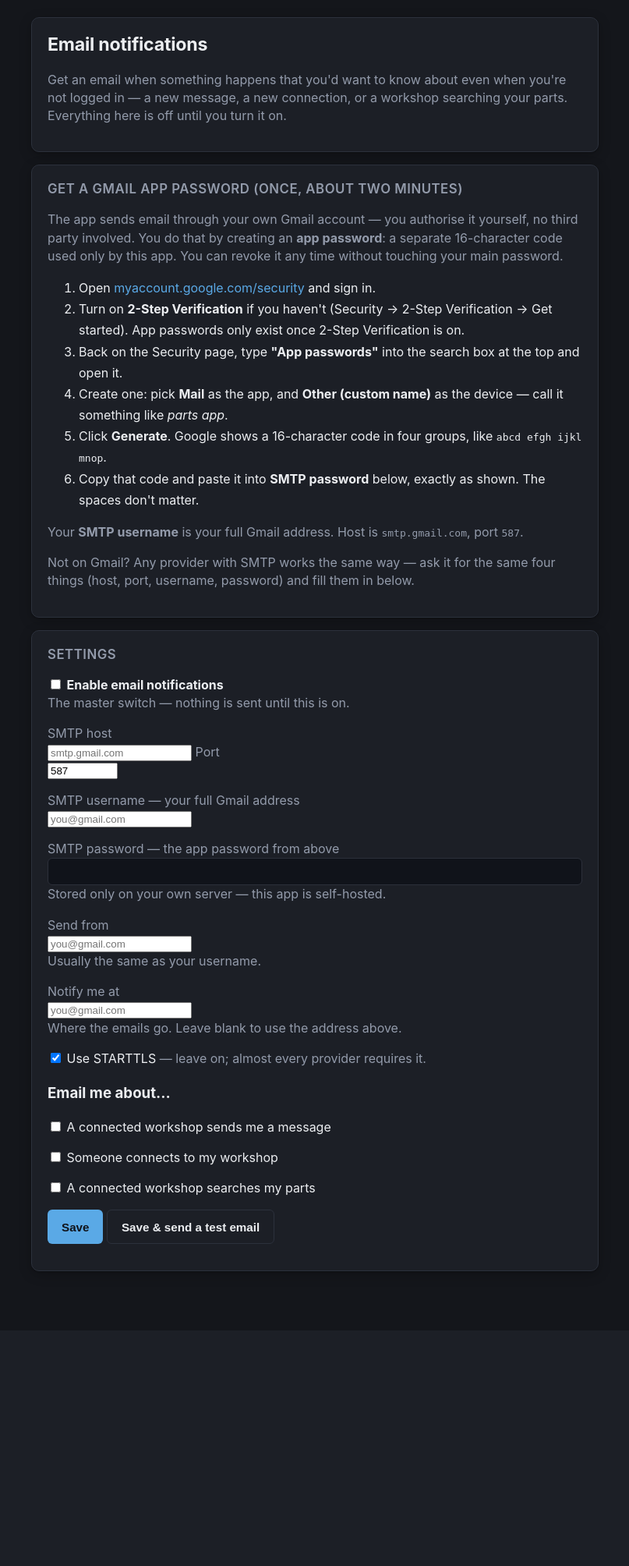
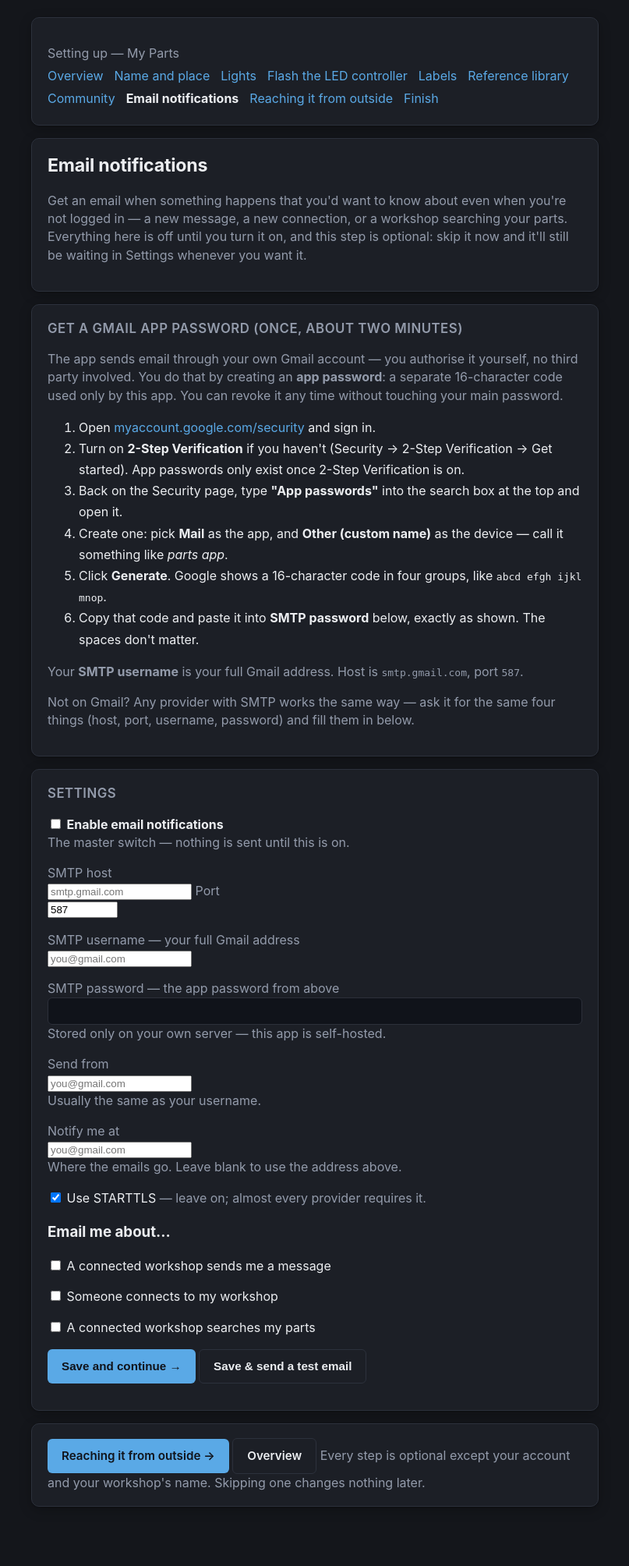
Before and after one commit to sethmills/sethsparts, a Django app: page /setup/email/ in a window 1280 px wide. Shown: the part 64-2072 px from the top of the page at 78% size, without its empty margins (236-1043 px from the left). Before the commit the page ends 1706 px from the top, so only its background shows below. Run offline with Django 5.2, Linux system fonts and the light colour scheme; the visitor is signed in with stand-in values (Sample User, id 1); data comes from the database, SQL or seed files in the repository; data that the repository does not hold is empty.

Commit message:
Offer email notifications as a skippable setup-wizard step

```diff
--- a/inventory/templates/inventory/setup/email.html
+++ b/inventory/templates/inventory/setup/email.html
@@ -1,9 +1,9 @@
-{% extends "inventory/base.html" %}
+{% extends "inventory/setup/_wizard.html" %}
 {% block title %}Email notifications — {{ site_name }}{% endblock %}
-{% block content %}
+{% block step_body %}
 <div class="card">
   <h1>Email notifications</h1>
-  <p class="muted">Get an email when something happens that you'd want to know about even when you're not logged in — a new message, a new connection, or a workshop searching your parts. Everything here is off until you turn it on.</p>
+  <p class="muted">Get an email when something happens that you'd want to know about even when you're not logged in — a new message, a new connection, or a workshop searching your parts. Everything here is off until you turn it on, and this step is optional: skip it now and it'll still be waiting in Settings whenever you want it.</p>
 </div>
 
 <div class="card">
@@ -54,7 +54,7 @@
     <p><label><input type="checkbox" name="notify_on_search" value="1" {% if site.notify_on_search %}checked{% endif %}> A connected workshop searches my parts</label></p>
 
     <p style="margin-top:14px;">
-      <button class="btn" type="submit" name="action" value="save">Save</button>
+      <button class="btn" type="submit" name="action" value="save">Save and continue →</button>
       <button class="btn secondary" type="submit" name="action" value="test">Save &amp; send a test email</button>
     </p>
   </form>
--- a/inventory/views/setup.py
+++ b/inventory/views/setup.py
@@ -812,8 +812,8 @@ def setup_email(request):
                 "This is a test. If you're reading it, email notifications work.",
             )
             (messages.success if ok else messages.error)(request, detail)
-        else:
-            messages.success(request, "Saved.")
-        return redirect("inventory:setup_email")
+            return redirect("inventory:setup_email")
+        messages.success(request, "Saved.")
+        return redirect(wizard.next_step_after(wizard.EMAIL.key).url_name)
 
-    return render(request, "inventory/setup/email.html", _shell(request, None))
+    return render(request, "inventory/setup/email.html", _shell(request, wizard.EMAIL))
--- a/inventory/wizard.py
+++ b/inventory/wizard.py
@@ -74,6 +74,12 @@ COMMUNITY = Step(
     "Whether other workshops nearby can see that you exist.",
     "inventory:setup_community",
 )
+EMAIL = Step(
+    "email",
+    "Email notifications",
+    "Get an email when you're messaged, connected to, or searched — so you don't miss things when you're not logged in.",
+    "inventory:setup_email",
+)
 ACCESS = Step(
     "access",
     "Reaching it from outside",
@@ -85,7 +91,7 @@ FINISH = Step("finish", "Done", "That's everything.", "inventory:setup_finish")
 # Order matters: it is the order the pages are presented in, and the order "what's
 # next" follows. Flashing sits right after Lights because that is the order the physical
 # job happens in: point the app at the controller, then put firmware on the board.
-_ALL_STEPS = [ACCOUNT, SITE, LIGHTS, FLASH, PRINTER, REFERENCE, COMMUNITY, ACCESS]
+_ALL_STEPS = [ACCOUNT, SITE, LIGHTS, FLASH, PRINTER, REFERENCE, COMMUNITY, EMAIL, ACCESS]
 
 
 def account_exists() -> bool:
```
Also changed, not shown: inventory/tests/test_notifications.py (+13 -0 lines), scripts/mutation_check.py (+9 -2 lines).
